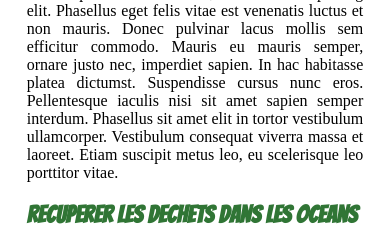
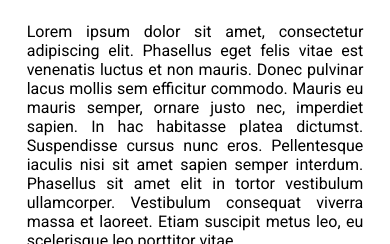
Before and after one commit to LucaCarubia/GreenLanternDynamic-, a PHP site: page /mission.html in a window 390 px wide. Shown: the part 1646-1890 px from the top of the page. Run offline with PHP 8.4, Linux system fonts and the light colour scheme.

Commit message:
done responsive

```diff
--- a/mission.html
+++ b/mission.html
@@ -16,24 +16,50 @@
     <main>
 
       <h1>Nos Missions</h1>
-
+        <div class="missions">
+          <div>
               <img style="-webkit-user-select: none;margin: auto;" src="https://cdn3.whatculture.com/images/2017/12/ba7529d56af276e9-600x338.jpg" width="100%" height="338" alt="image_missions">
-        <p class="text-justify">Lorem ipsum dolor sit amet, consectetur adipiscing elit. Phasellus eget felis vitae est venenatis luctus et non mauris. Donec pulvinar lacus mollis sem efficitur commodo. Mauris eu mauris semper, ornare justo nec, imperdiet sapien. In hac habitasse platea dictumst. Suspendisse cursus nunc eros. Pellentesque iaculis nisi sit amet sapien semper interdum. Phasellus sit amet elit in tortor vestibulum ullamcorper. Vestibulum consequat viverra massa et laoreet. Etiam suscipit metus leo, eu scelerisque leo porttitor vitae.</p>
-
-        <h2>Replanter des arbres</h2>
-            <div class="missions13">
-                <img style="-webkit-user-select: none;margin: auto;cursor: zoom-in;" src="https://vignette.wikia.nocookie.net/marveldatabase/images/6/60/Groot_%28Earth-616%29_from_Infinity_Countdown_Vol_1_1_001.jpg/revision/latest?cb=20180308012708" width="100%" height="882" alt="image_mission1">
+          </div>
+          <div>
               <p class="text-justify">Lorem ipsum dolor sit amet, consectetur adipiscing elit. Phasellus eget felis vitae est venenatis luctus et non mauris. Donec pulvinar lacus mollis sem efficitur commodo. Mauris eu mauris semper, ornare justo nec, imperdiet sapien. In hac habitasse platea dictumst. Suspendisse cursus nunc eros. Pellentesque iaculis nisi sit amet sapien semper interdum. Phasellus sit amet elit in tortor vestibulum ullamcorper. Vestibulum consequat viverra massa et laoreet. Etiam suscipit metus leo, eu scelerisque leo porttitor vitae.</p>
           </div>
-        <h2>Recuperer les dechets dans les oceans</h2>
+        </div>
+
+
+
+
+      <h1>Replanter des arbres</h1>
+        <div class="missions13">
+          <a>
+            <img style="-webkit-user-select: none;margin: auto;cursor: zoom-in;" src="https://vignette.wikia.nocookie.net/marveldatabase/images/6/60/Groot_%28Earth-616%29_from_Infinity_Countdown_Vol_1_1_001.jpg/revision/latest?cb=20180308012708" width="100%" height="882" alt="image_mission1">
+          </a>
+          <a>
+            <p class="text-justify">Lorem ipsum dolor sit amet, consectetur adipiscing elit. Phasellus eget felis vitae est venenatis luctus et non mauris. Donec pulvinar lacus mollis sem efficitur commodo. Mauris eu mauris semper, ornare justo nec, imperdiet sapien. In hac habitasse platea dictumst. Suspendisse cursus nunc eros. Pellentesque iaculis nisi sit amet sapien semper interdum. Phasellus sit amet elit in tortor vestibulum ullamcorper. Vestibulum consequat viverra massa et laoreet. Etiam suscipit metus leo, eu scelerisque leo porttitor vitae.</p>
+          </a>
+
+        </div>
+        <div>
+      <h1 class="droite">Recuperer les dechets dans les oceans</h1>
+        </div>
+
         <div class="mission2">
+          <a>
             <img class="irc_mi" src="https://vignette.wikia.nocookie.net/dc-comics/images/e/e2/Aquaman_Cover_%28TP%29.jpg/revision/latest/scale-to-width-down/850?cb=20181103144941&amp;path-prefix=fr" data-atf="0" width="100%" height="200" alt="image_mission2">
+          </a>
+          <a>
             <p class="text-justify">Lorem ipsum dolor sit amet, consectetur adipiscing elit. Phasellus eget felis vitae est venenatis luctus et non mauris. Donec pulvinar lacus mollis sem efficitur commodo. Mauris eu mauris semper, ornare justo nec, imperdiet sapien. In hac habitasse platea dictumst. Suspendisse cursus nunc eros. Pellentesque iaculis nisi sit amet sapien semper interdum. Phasellus sit amet elit in tortor vestibulum ullamcorper. Vestibulum consequat viverra massa et laoreet. Etiam suscipit metus leo, eu scelerisque leo porttitor vitae.</p>
+          </a>
+
         </div>
-        <h2>Creation d'energie verte</h2>
+      <h1>Creation d'energie verte</h1>
         <div class="missions13">
+          <a>
             <img style="-webkit-user-select: none;margin: auto;" src="https://static3.cbrimages.com/wordpress/wp-content/uploads/2019/08/Green-Lantern-energy-projection-from-DC-comics.jpg?q=50&amp;fit=crop&amp;w=738&amp;h=369" width="100%" height="369" alt="image_mission3">
+          </a>
+          <a>
             <p class="text-justify">Lorem ipsum dolor sit amet, consectetur adipiscing elit. Phasellus eget felis vitae est venenatis luctus et non mauris. Donec pulvinar lacus mollis sem efficitur commodo. Mauris eu mauris semper, ornare justo nec, imperdiet sapien. In hac habitasse platea dictumst. Suspendisse cursus nunc eros. Pellentesque iaculis nisi sit amet sapien semper interdum. Phasellus sit amet elit in tortor vestibulum ullamcorper. Vestibulum consequat viverra massa et laoreet. Etiam suscipit metus leo, eu scelerisque leo porttitor vitae.</p>
+          </a>
+
         </div>
 
 
--- a/web/css/mission.css
+++ b/web/css/mission.css
@@ -1,4 +1,4 @@
-@import url('https://fonts.googleapis.com/css?family=Bangers&display=swap');
+@import url('https://fonts.googleapis.com/css?family=Bangers|Roboto&display=swap');
 main
 {
    width: 90%;
@@ -7,21 +7,26 @@ main
 }
 h1
 {
-   font-size: 34px;
-   color: rgb(65, 182, 75);
+   font-size: 24px;
+   color: #2C6012;
    font-family: 'Bangers', cursive;
+   margin-bottom: 20px;
 }
-h2
-{
-   font-size: 24px;
-   color: rgb(48, 117, 53);
-   font-family: 'Bangers', cursive;
+.missions {
+   margin-bottom: 40px;
+}
+.missions13 {
+   margin-bottom: 40px;
+}
+.mission2 {
+   margin-bottom: 40px;
 }
 p
 {
    font-size: 16px;
+   margin-top: 20px;
    color: ;
-   font-family: ;
+   font-family: 'Roboto', sans-serif;
 }
 a
 {
```
Also changed, not shown: other parts of web/css/mission.css (+28 -6 lines). Lines whose indentation alone changed are shown as unchanged.
